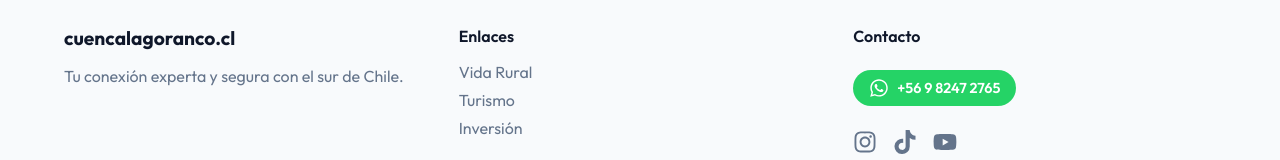
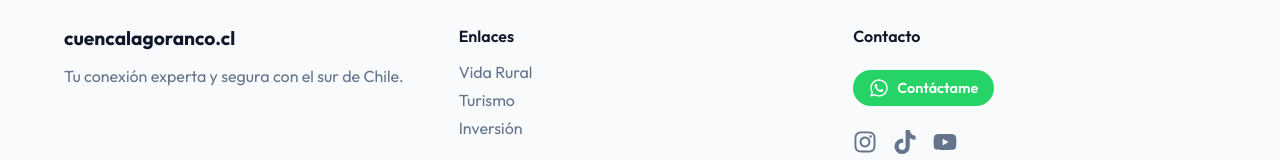
Before and after one commit to Warlokbc/cuencalagoranco, a Next.js app: page / in a window 1280 px wide. Shown: the part 1498-1658 px from the top of the page. Built offline with nearby package versions, Linux system fonts and the light colour scheme.

Commit message:
Update WhatsApp button text to Contáctame

```diff
--- a/src/app/page.tsx
+++ b/src/app/page.tsx
@@ -61,7 +61,7 @@ export default async function Home() {
               }}
             >
               <FaWhatsapp size={20} />
-              +56 9 8247 2765
+              Contáctame
             </a>
             <div style={{ marginTop: '1rem', display: 'flex', gap: '1rem' }}>
               <a href="https://www.instagram.com/invierteencampo/" target="_blank" rel="noopener noreferrer" style={{ color: 'var(--text-secondary)', fontSize: '1.5rem' }}><FaInstagram /></a>
```
